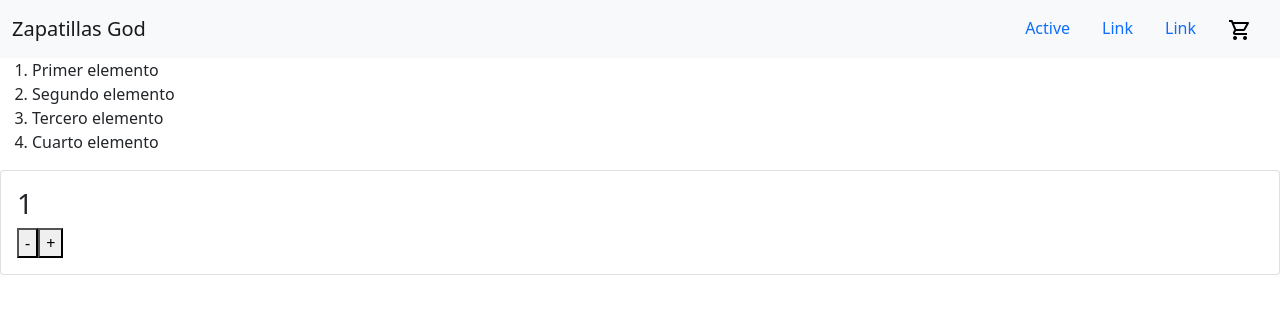
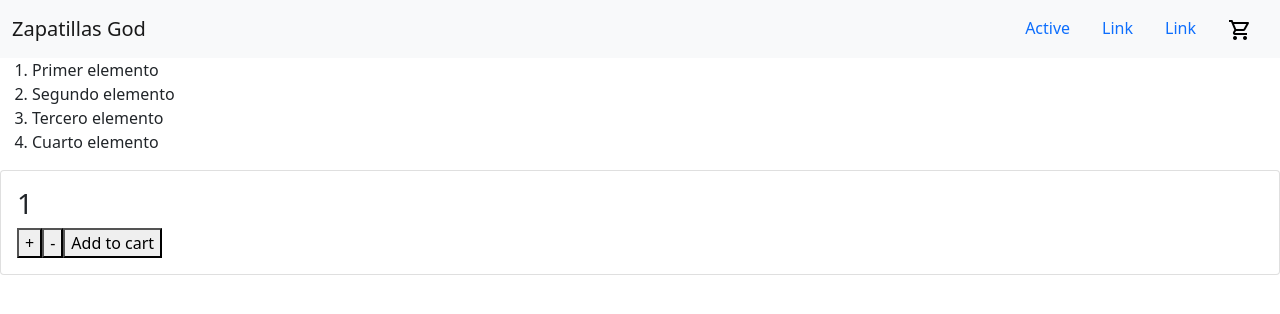
Before and after one commit to FacundoCastillo95/Zapatillas-God-Castillo, a React (Create React App) app: page / in a window 1280 px wide. Shown: the top 314 px of the page. Built offline with nearby package versions, Linux system fonts and the light colour scheme.

Commit message:
ItemCount2

```diff
--- a/src/App.js
+++ b/src/App.js
@@ -11,7 +11,7 @@ function App() {
     <Navbar/>
     <ItemListContainer/>
     <div className = "itemCount">
-    <ItemCount/>
+    <ItemCount stock= {5} initial= {1}/>
     </div>
    </div>
   );
--- a/src/ItemCount.js
+++ b/src/ItemCount.js
@@ -1,17 +1,31 @@
 import React, { useState } from 'react'
 
 
- const ItemCount = () => {
-    const initial = 1;
-    const [stock, onAdd] = useState(initial)
-    return (
+ const ItemCount = (props) => {
+
+    const [count, setCount] = useState(1);
+
+    const sumar = () => {
+      if (count < props.stock) setCount(count + 1);
+      }
+
+      const restar = () => {
+        if (count > 0) setCount(count - 1);
+        }
+
+      const onAddToCart = () => {
+        console.log('Add to cart');
+      }
+
+        return (
         <div className="card">
           <div className="card-body">
-            <h3 className="card-title">{stock}<br /></h3>
-            <button clasName="btn btn-primary" onClick={() => onAdd(stock - 1)}> - </button>
-            <button clasName="btn btn-primary" onClick={() => onAdd(stock + 1)}>  +  </button>
+            <h3 className="card-title">{count}<br/></h3>
+            <button clasName="btn btn-primary" onClick={sumar}> + </button>
+            <button clasName="btn btn-primary" onClick={restar}>  -  </button>
+            <button clasName="btn btn-primary" onClick={onAddToCart}> Add to cart </button>
           </div>
         </div>
-    )
+    );
 }
 export default ItemCount;
```
